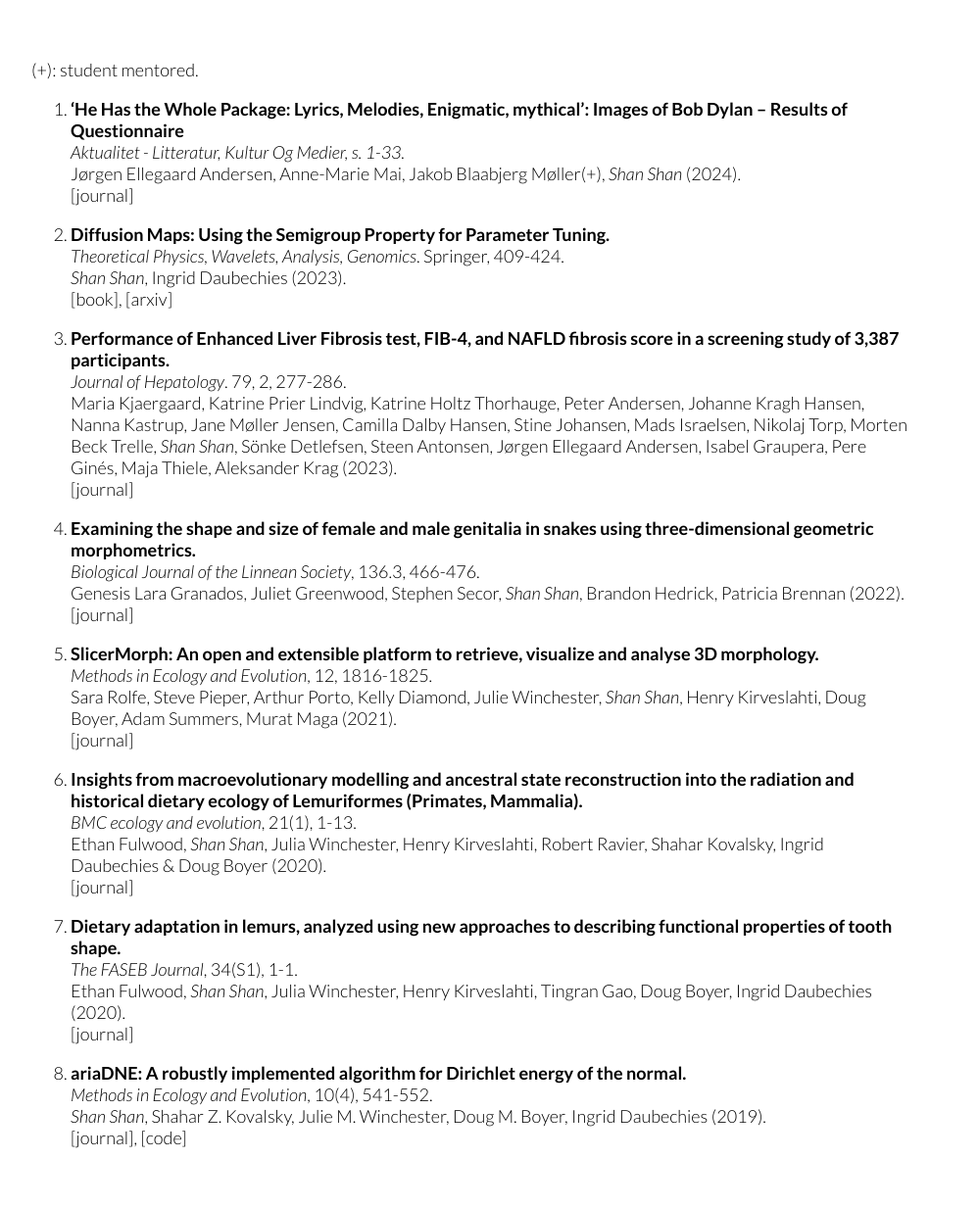
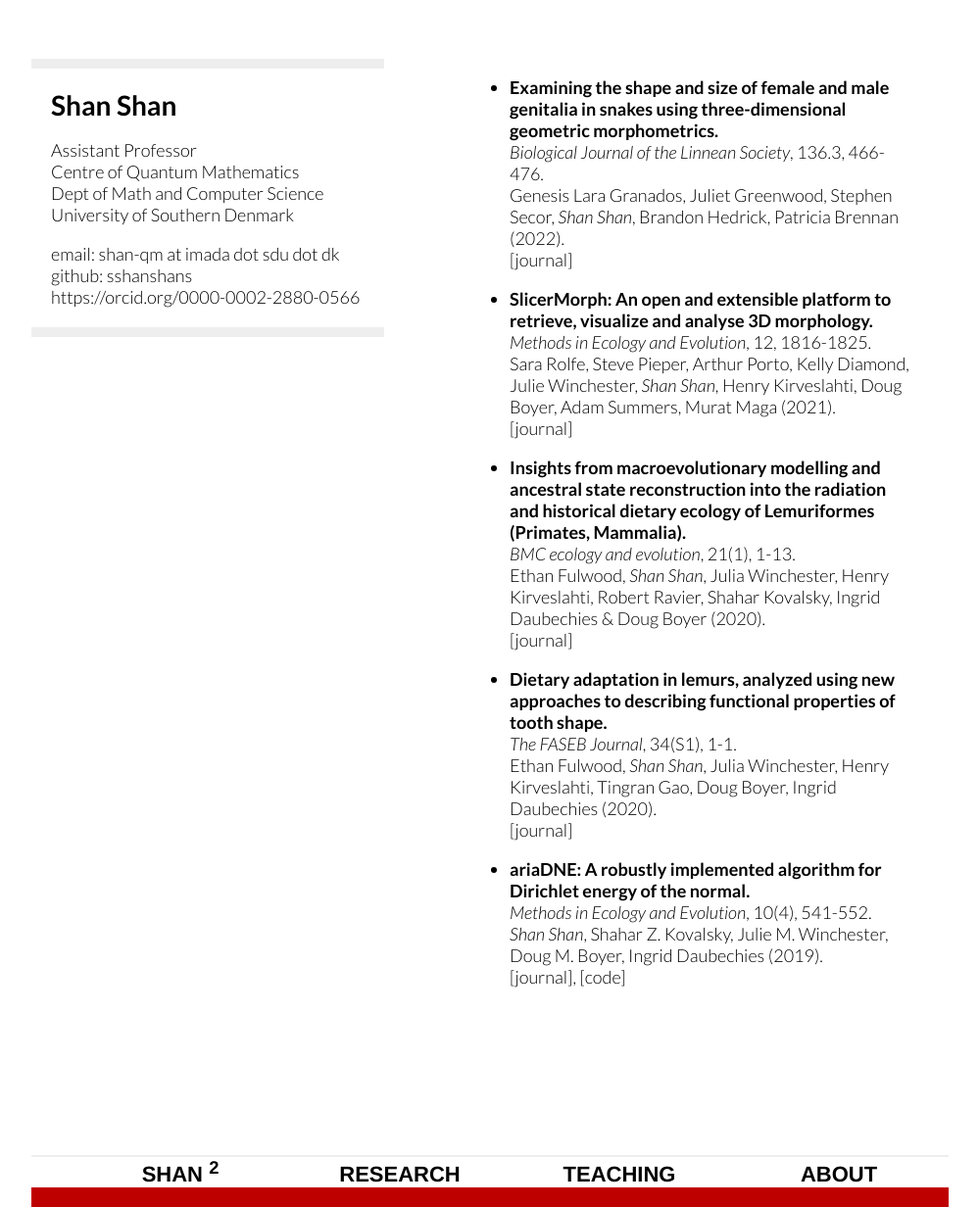
Before and after one commit to sshanshans/sshanshans.github.io, a Jekyll site: the page built from research/shape.md, in a window 1280 px wide and 1232 px high. Shown: the whole window at 98% size, without its empty margins (160-1159 px from the left). Built offline with Jekyll 4.4.1, drawn with Linux system fonts in a browser that asks for light colours; our own code applies the rules of GitHub Pages for plain Markdown files.

Commit message:
Update shape.md

```diff
--- a/research/shape.md
+++ b/research/shape.md
@@ -1,42 +1,30 @@
+---
+layout: default
+title: research
+description: Research
+---
 
-(+): student mentored.
-
-8. **‘He Has the Whole Package: Lyrics, Melodies, Enigmatic, mythical’: Images of Bob Dylan – Results of Questionnaire** <br />
-*Aktualitet - Litteratur, Kultur Og Medier, s. 1-33.*  <br />
-Jørgen Ellegaard Andersen, Anne-Marie Mai, Jakob Blaabjerg Møller(+), *Shan Shan* (2024). <br />
-[[journal]](https://tidsskrift.dk/aktualitet/article/view/145362) <br />
-
-7. **Diffusion Maps: Using the Semigroup Property for Parameter Tuning.** <br />
-*Theoretical Physics, Wavelets, Analysis, Genomics*. Springer, 409-424.  <br />
-*Shan Shan*, Ingrid Daubechies (2023).  <br />
-[[book]](https://link.springer.com/book/10.1007/978-3-030-45847-8), [[arxiv]](https://arxiv.org/abs/2203.02867) <br />
-
-6. **Performance of Enhanced Liver Fibrosis test, FIB-4, and NAFLD fibrosis score in a screening study of 3,387 participants.** <br />
-*Journal of Hepatology*. 79, 2, 277-286.  <br />
-Maria Kjaergaard, Katrine Prier Lindvig, Katrine Holtz Thorhauge, Peter Andersen, Johanne Kragh Hansen, Nanna Kastrup, Jane Møller Jensen, Camilla Dalby Hansen, Stine Johansen, Mads Israelsen, Nikolaj Torp, Morten Beck Trelle, *Shan Shan*, Sönke Detlefsen, Steen Antonsen, Jørgen Ellegaard Andersen, Isabel Graupera, Pere Ginés, Maja Thiele, Aleksander Krag (2023). <br />
-[[journal]](https://pubmed.ncbi.nlm.nih.gov/37088311/) <br />
-
-5. **Examining the shape and size of female and male genitalia in snakes using three-dimensional geometric morphometrics.** <br />
+* **Examining the shape and size of female and male genitalia in snakes using three-dimensional geometric morphometrics.** <br />
 *Biological Journal of the Linnean Society*, 136.3, 466-476. <br />
 Genesis Lara Granados, Juliet Greenwood, Stephen Secor, *Shan Shan*, Brandon Hedrick, Patricia Brennan (2022). <br />
 [[journal]](https://academic.oup.com/biolinnean/article/136/3/466/6590757) <br />
 
-4. **SlicerMorph: An open and extensible platform to retrieve, visualize and analyse 3D morphology.** <br />
+* **SlicerMorph: An open and extensible platform to retrieve, visualize and analyse 3D morphology.** <br />
 *Methods in Ecology and Evolution*, 12, 1816-1825. <br />
 Sara Rolfe, Steve Pieper, Arthur Porto, Kelly Diamond, Julie Winchester, *Shan Shan*, Henry Kirveslahti, Doug Boyer, Adam Summers, Murat Maga (2021). <br />
 [[journal]](https://besjournals.onlinelibrary.wiley.com/doi/10.1111/2041-210X.13669) <br />
 
-3. **Insights from macroevolutionary modelling and ancestral state reconstruction into the radiation and historical dietary ecology of Lemuriformes (Primates, Mammalia).**  <br />
+* **Insights from macroevolutionary modelling and ancestral state reconstruction into the radiation and historical dietary ecology of Lemuriformes (Primates, Mammalia).**  <br />
 *BMC ecology and evolution*, 21(1), 1-13.  <br />
 Ethan Fulwood, *Shan Shan*, Julia Winchester, Henry Kirveslahti, Robert Ravier, Shahar Kovalsky, Ingrid Daubechies & Doug Boyer (2020). <br />
 [[journal]](https://bmcecolevol.biomedcentral.com/articles/10.1186/s12862-021-01793-x) <br />
 
-2. **Dietary adaptation in lemurs, analyzed using new approaches to describing functional properties of tooth shape.**  <br />
+* **Dietary adaptation in lemurs, analyzed using new approaches to describing functional properties of tooth shape.**  <br />
 *The FASEB Journal*, 34(S1), 1-1. <br />
 Ethan Fulwood, *Shan Shan*, Julia Winchester, Henry Kirveslahti, Tingran Gao, Doug Boyer, Ingrid Daubechies (2020). <br />
 [[journal]](https://faseb.onlinelibrary.wiley.com/doi/abs/10.1096/fasebj.2020.34.s1.03161)  <br />
 
-1. **ariaDNE: A robustly implemented algorithm for Dirichlet energy of the normal.** <br />
+* **ariaDNE: A robustly implemented algorithm for Dirichlet energy of the normal.** <br />
 *Methods in Ecology and Evolution*, 10(4), 541-552. <br />
 *Shan Shan*, Shahar Z. Kovalsky, Julie M. Winchester, Doug M. Boyer, Ingrid Daubechies (2019). <br />
 [[journal]](https://besjournals.onlinelibrary.wiley.com/doi/10.1111/2041-210X.13148), [[code]](/articles/ariadne.html)  <br />
```
